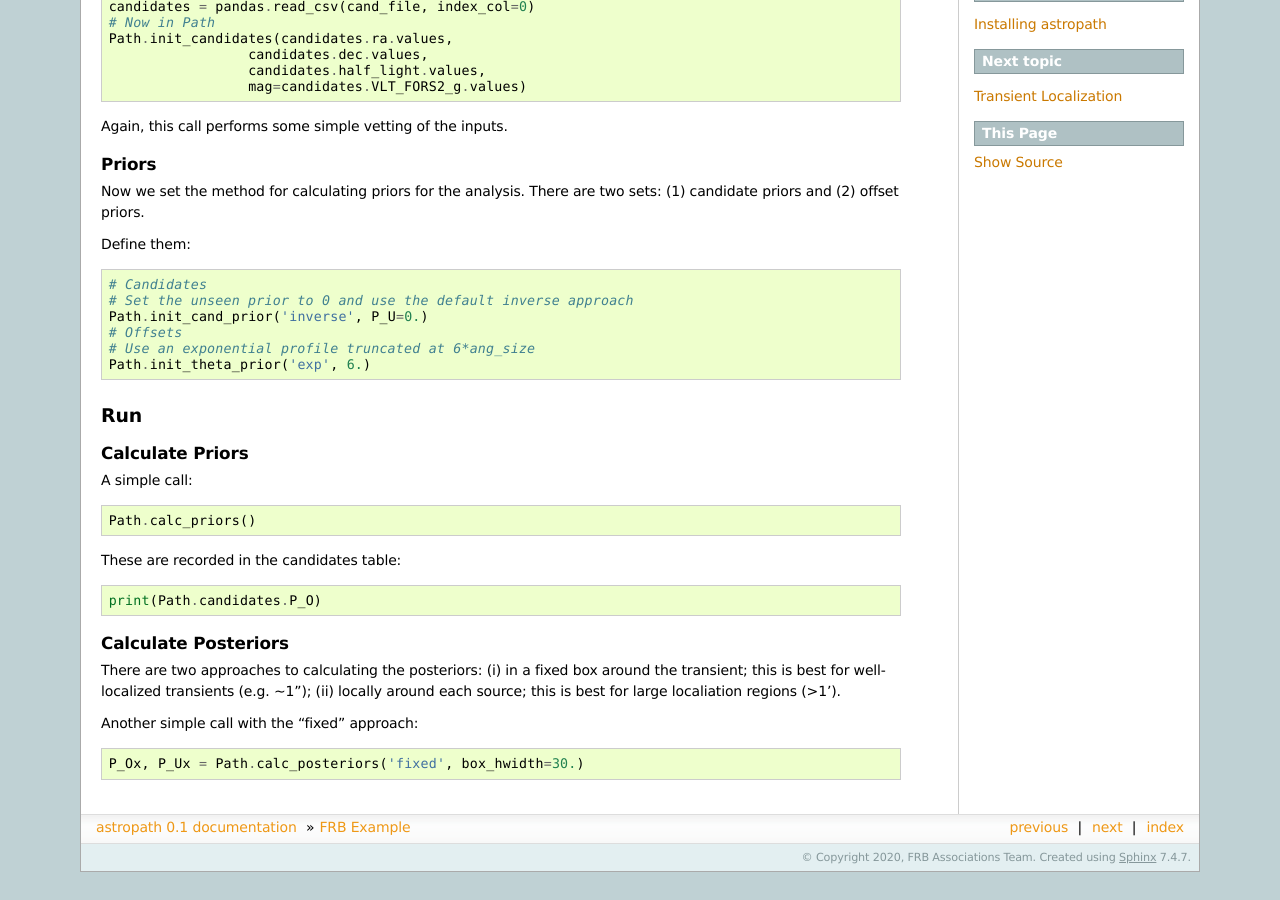
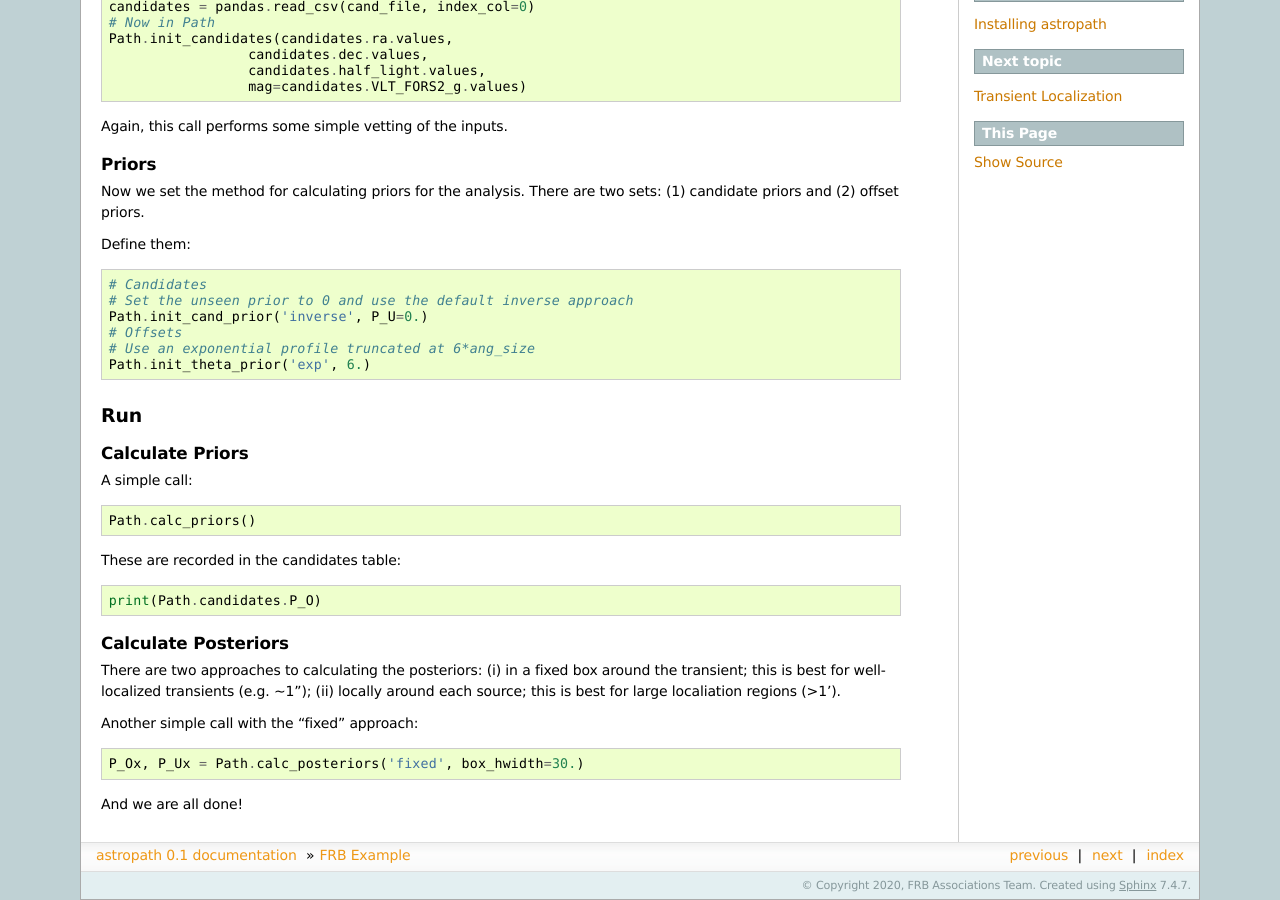
Before and after one commit to FRBs/astropath, a Sphinx documentation site: the page built from docs/frb_example.rst, in a window 1280 px wide and 900 px high, scrolled down 652 px. Built offline with Sphinx 7.4.7, drawn with Linux system fonts in a browser that asks for light colours; before the commit the page ends 1524 px from its top, so only the background shows below that.

Commit message:
minor edit

```diff
--- a/docs/frb_example.rst
+++ b/docs/frb_example.rst
@@ -92,3 +92,6 @@ localiation regions (>1').
 Another simple call with the "fixed" approach::
 
     P_Ox, P_Ux = Path.calc_posteriors('fixed', box_hwidth=30.)
+
+
+And we are all done!
```
